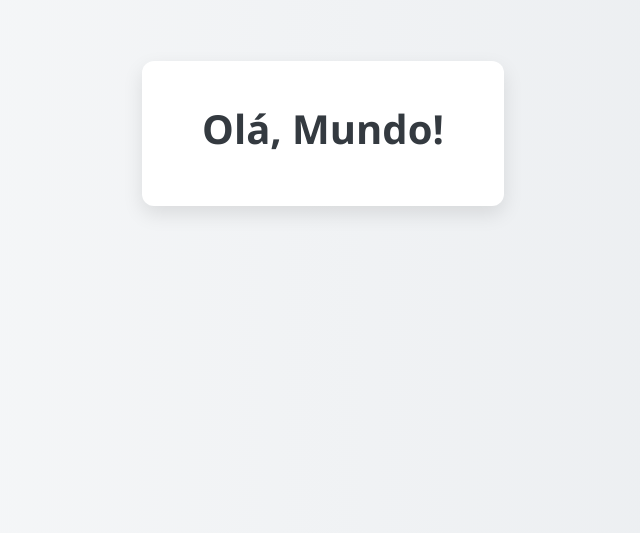
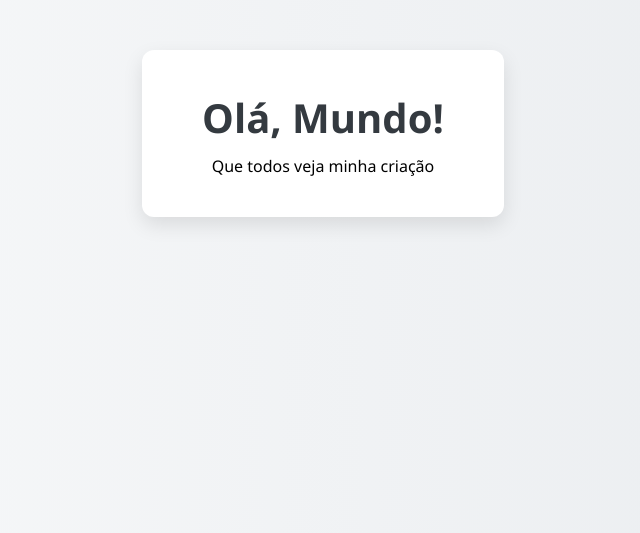
Before and after one commit to leonine1983/git_aula1, a plain HTML site: page index.html in a window 1280 px wide. Shown: the part 267-800 px from the top of the page, without its empty margins (317-957 px from the left). Drawn offline with Linux system fonts and the light colour scheme.

Commit message:
novo valor

```diff
--- a/index.html
+++ b/index.html
@@ -50,6 +50,7 @@
 <body>
     <div class="container">
         <h1>Olá, Mundo!</h1>
+        <p>Que todos veja minha criação</p>
     </div>
 </body>
 </html>
```
